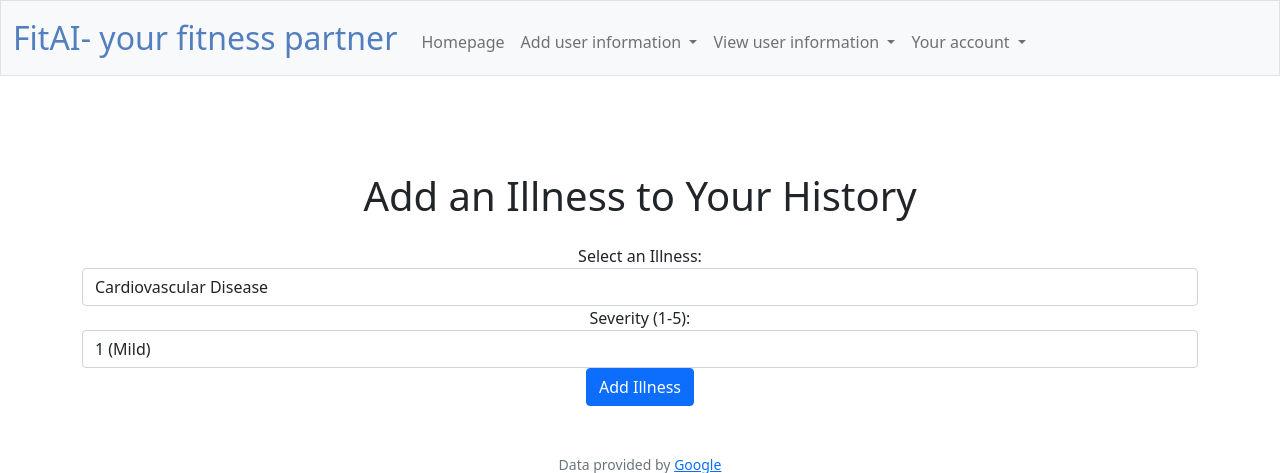
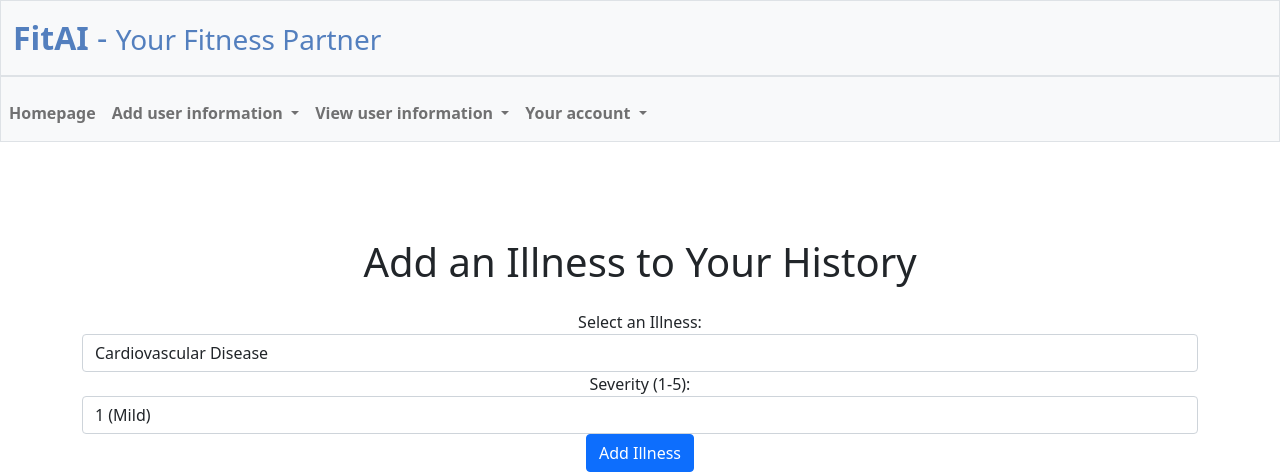
Before and after one commit to soumyasavarn/FitAI, a Flask app: page /add_illness in a window 1280 px wide. Shown: the top 473 px of the page. Run offline with Flask 3, Linux system fonts and the light colour scheme; a user stored in the database is signed in; some libraries are stand-ins or nearby versions.

Commit message:
updated few styles

```diff
--- a/templates/layout.html
+++ b/templates/layout.html
@@ -16,7 +16,7 @@
 
         <link href="/static/styles.css" rel="stylesheet">
 
-        <title>Online Food Delivery System: {% block title %}{% endblock %}</title>
+        <title>FitAI</title>
 
     </head>
 
@@ -24,19 +24,29 @@
 
         <nav class="bg-light border navbar navbar-expand-md navbar-light">
             <div class="container-fluid">
-                <a class="navbar-brand" href="/"><span class="blue">FitAI- your fitness partner</span></a>
+                <a class="navbar-brand" href="/"><span class="blue"><strong>FitAI</strong> - <small>Your Fitness Partner</small></span></a>
                 <button aria-controls="navbar" aria-expanded="false" aria-label="Toggle navigation" class="navbar-toggler" data-bs-target="#navbar" data-bs-toggle="collapse" type="button">
                     <span class="navbar-toggler-icon"></span>
                 </button>
+                {% if not session["user_id"] %}
+                <ul class="navbar-nav ms-auto mt-2">
+                    <li class="nav-item"><a class="nav-link" href="/register"><strong>Register</strong></a></li>
+                    <li class="nav-item"><a class="nav-link" href="/login"><strong>Log In</strong></a></li>
+                </ul>
+            {% endif %}
+
+        </nav>
+        {% if session["user_id"] %}
+        <nav class="bg-light border navbar navbar-expand-md navbar-light">
                 <div class="collapse navbar-collapse" id="navbar">
-                    {% if session["user_id"] %}
+
                         <ul class="navbar-nav me-auto mt-2">
-                            <li class="nav-item"><a class="nav-link" href="/homepage">Homepage</a></li>
+                            <li class="nav-item"><a class="nav-link" href="/homepage"><strong>Homepage</strong></a></li>
 
                             <!-- Dropdown for Order related links -->
                             <li class="nav-item dropdown">
                                 <a class="nav-link dropdown-toggle" href="#" id="dataDropdown" role="button" data-bs-toggle="dropdown" aria-expanded="false">
-                                    Add user information
+                                    <strong>Add user information</strong>
                                 </a>
                                 <ul class="dropdown-menu" aria-labelledby="orderDropdown">
                                     <li><a class="dropdown-item" href="/calories_automated">Add food logs (Automated)</a></li>
@@ -49,34 +59,31 @@
                             </li>
                             <li class="nav-item dropdown">
                                 <a class="nav-link dropdown-toggle" href="#" id="viewDropdown" role="button" data-bs-toggle="dropdown" aria-expanded="false">
-                                    View user information
+                                    <strong>View user information</strong>
                                 </a>
                                 <ul class="dropdown-menu" aria-labelledby="orderDropdown">
                                     <li><a class="dropdown-item" href="/view_calories">View food logs</a></li>
                                     <li><a class="dropdown-item" href="/view_exercises">View exercise logs</a></li>
                                     <li><a class="dropdown-item" href="/view_weights">View weight logs</a></li>
-                                    <li><a class="dropdown-item" href="/view_illness_history">View illness history</a></li>
+                                    <li><a class="dropdown-item" href="/view_illness_history">Add illness history</a></li>
                                     <li><a class="dropdown-item" href="/view_fitness_plans">View recommended fitness plan</a></li>
                                 </ul>
                             </li>
                             <li class="nav-item dropdown">
                                 <a class="nav-link dropdown-toggle" href="#" id="accountDropdown" role="button" data-bs-toggle="dropdown" aria-expanded="false">
-                                    Your account
+                                    <strong>Your account</strong>
                                 </a>
                                 <ul class="dropdown-menu" aria-labelledby="accountDropdownn">
                                     <li><a class="dropdown-item" href="/changepwd">Change Password</a></li></li>
                                     <li><a class="dropdown-item" href="/logout">Log Out</a></li>
                                 </ul>
                             </li>
-                    {% else %}
-                        <ul class="navbar-nav ms-auto mt-2">
-                            <li class="nav-item"><a class="nav-link" href="/register">Register</a></li>
-                            <li class="nav-item"><a class="nav-link" href="/login">Log In</a></li>
-                        </ul>
-                    {% endif %}
+
+
                 </div>
             </div>
         </nav>
+        {% endif %}
         {% if get_flashed_messages() %}
             <header>
                 <div class="alert alert-primary mb-0 text-center" role="alert">
```
